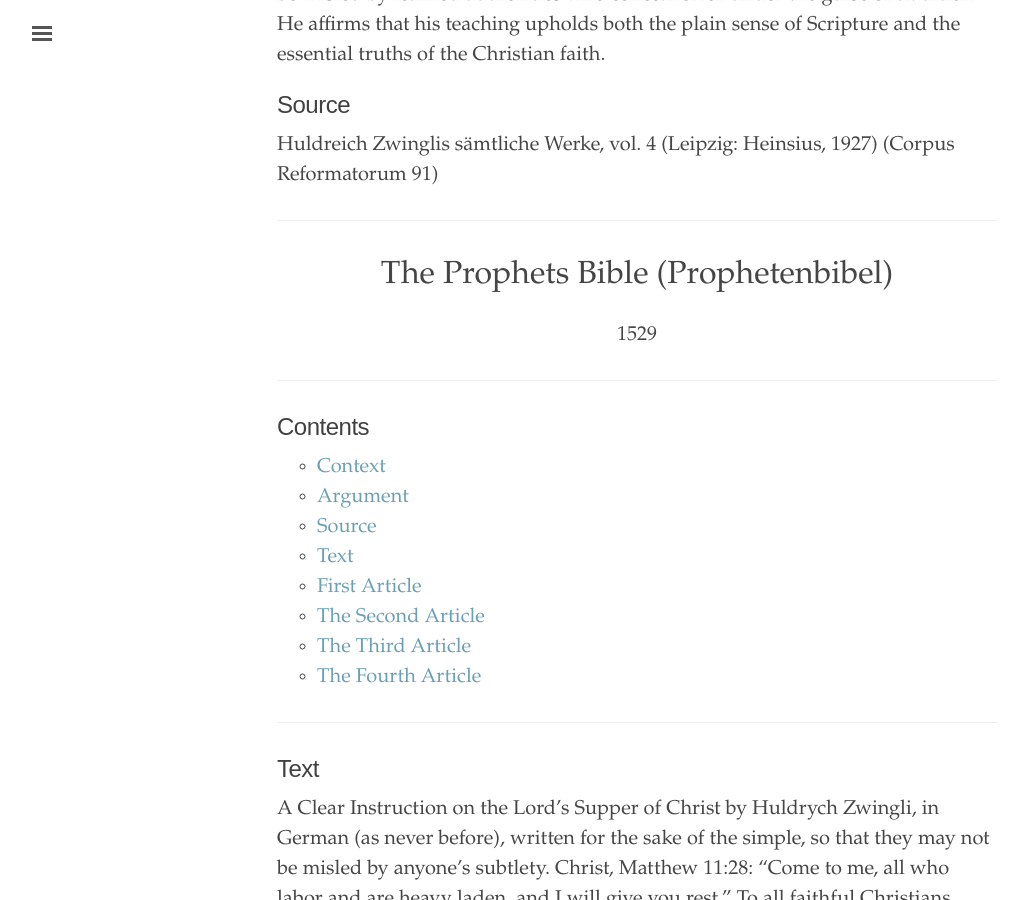
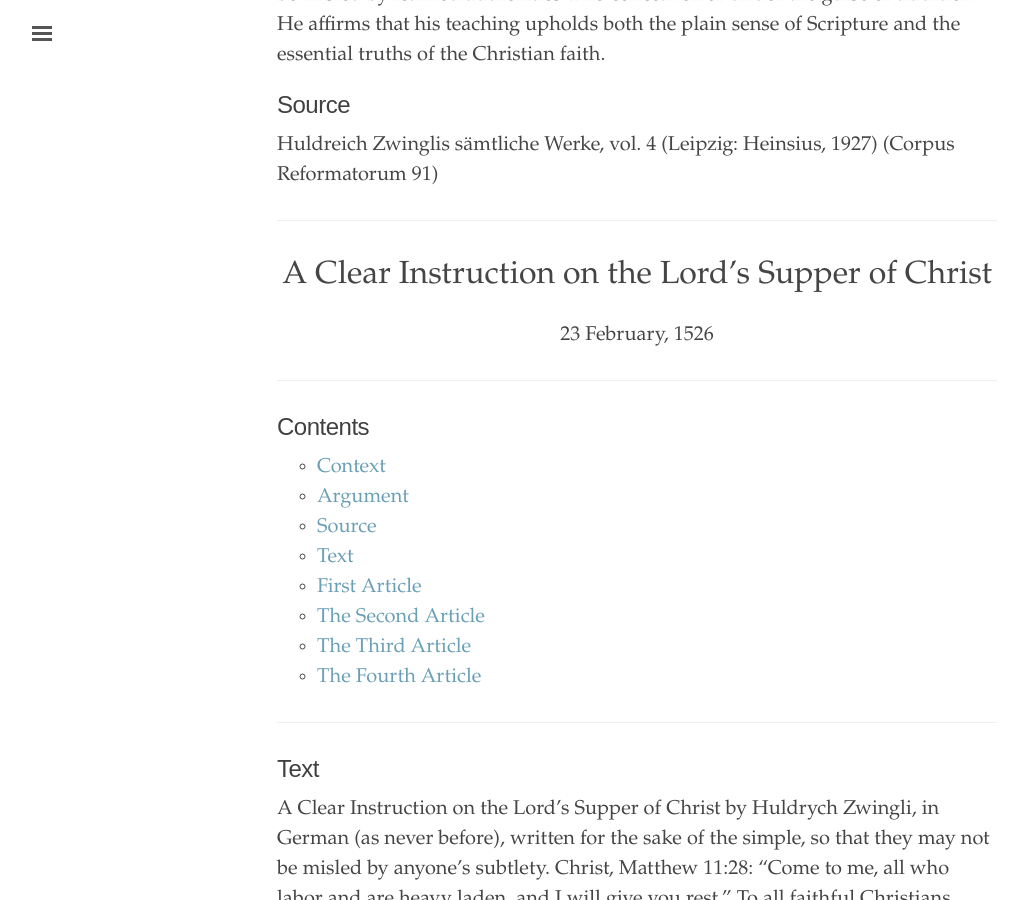
Before and after one commit to turicumzwingli/turicum, a Jekyll site: the page built from _texts/eineklareunterricht.md, in a window 1280 px wide and 900 px high, scrolled down 2329 px. Shown: the whole window, without its empty margins (3-1026 px from the left). Built offline with Jekyll 4.4.1, drawn with Linux system fonts in a browser that asks for light colours.

Commit message:
Update eineklareunterricht.md fix title

```diff
--- a/_texts/eineklareunterricht.md
+++ b/_texts/eineklareunterricht.md
@@ -43,9 +43,9 @@ Huldreich Zwinglis sämtliche Werke, vol. 4 (Leipzig: Heinsius, 1927) (Corpus Re
 
 <a id="title-page" />
 
-<p class="centered larger">The Prophets Bible (Prophetenbibel)</p>
+<p class="centered larger">A Clear Instruction on the Lord’s Supper of Christ</p>
 
-<p class="centered">1529</p>
+<p class="centered">23 February, 1526</p>
 
 ---
 
```
